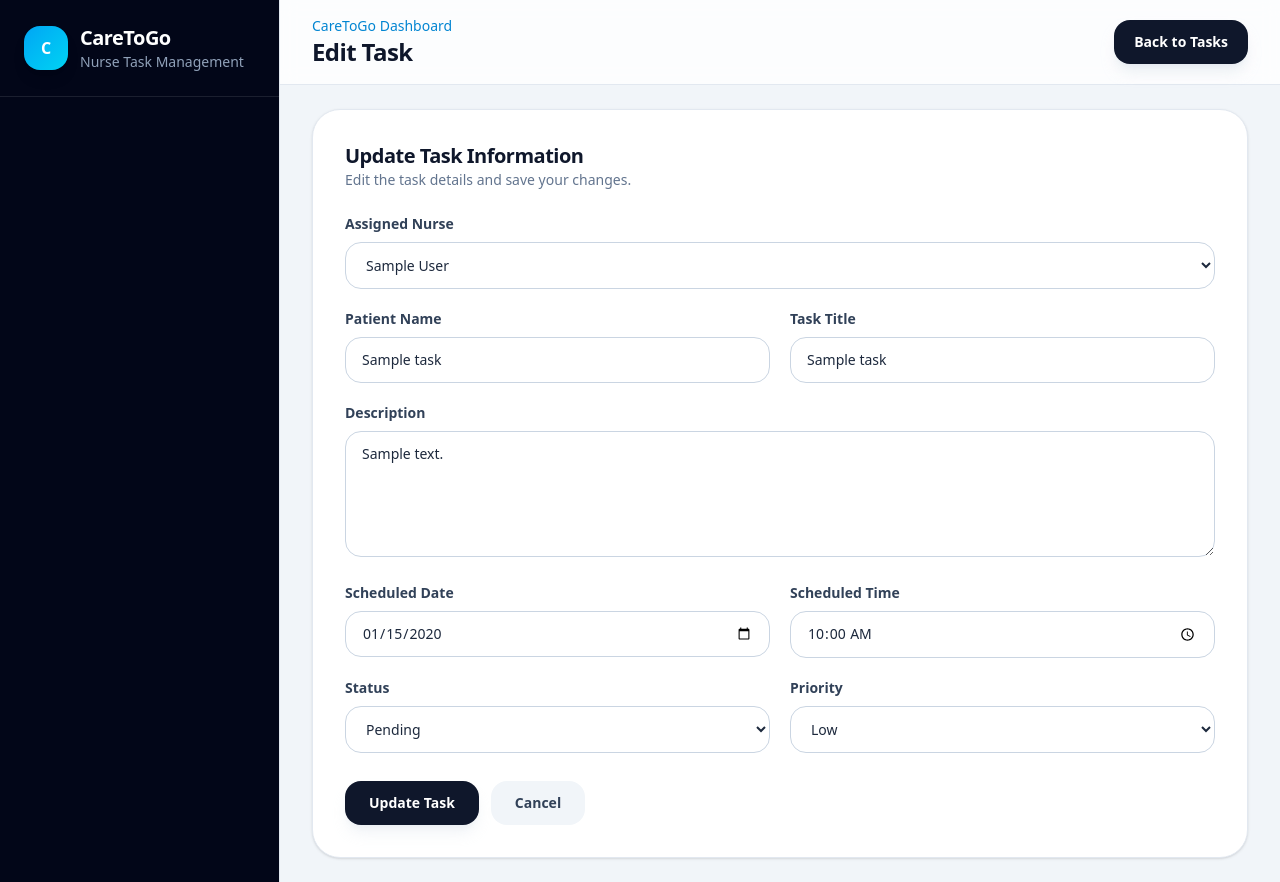
After one commit to Hydro2202/CareToDo, a Django app: page /tasks/1/edit/ in a window 1280 px wide. The commit adds this page. Run offline with Django 5.2, Linux system fonts and the light colour scheme; tables that the repository leaves empty hold one stand-in row (values such as "Sample post"); style sheets or scripts are compiled from the project's sources.

Commit message:
Not done
Action button still incomplete and Delete page the confirm button is missing

```diff
--- /dev/null
+++ b/tasks/templates/edit_task.html
@@ -0,0 +1,122 @@
+{% load static %}
+<!DOCTYPE html>
+<html lang="en" class="h-full">
+<head>
+  <meta charset="UTF-8" />
+  <meta name="viewport" content="width=device-width, initial-scale=1.0" />
+  <title>Edit Task - CareToGo</title>
+  <link rel="stylesheet" href="{% static 'css/output.css' %}">
+</head>
+<body class="min-h-full bg-slate-100 text-slate-800">
+  <div class="min-h-screen lg:grid lg:grid-cols-[280px_1fr]">
+
+    <aside class="hidden lg:flex flex-col border-r border-slate-200 bg-slate-950 text-white">
+      <div class="px-6 py-6 border-b border-white/10">
+        <div class="flex items-center gap-3">
+          <div class="flex h-11 w-11 items-center justify-center rounded-2xl bg-gradient-to-br from-sky-500 to-cyan-400 font-bold text-white shadow-lg">C</div>
+          <div>
+            <h1 class="text-xl font-bold tracking-tight">CareToGo</h1>
+            <p class="text-sm text-slate-400">Nurse Task Management</p>
+          </div>
+        </div>
+      </div>
+    </aside>
+
+    <main class="min-w-0">
+      <header class="sticky top-0 z-30 border-b border-slate-200 bg-white/80 backdrop-blur">
+        <div class="flex items-center justify-between px-5 py-4 sm:px-8">
+          <div>
+            <p class="text-sm font-medium text-sky-600">CareToGo Dashboard</p>
+            <h2 class="text-2xl font-bold tracking-tight text-slate-900">Edit Task</h2>
+          </div>
+          <a href="{% url 'task_list' %}" class="rounded-2xl bg-slate-900 px-5 py-3 text-sm font-semibold text-white shadow-lg shadow-slate-300/40 hover:bg-slate-800">
+            Back to Tasks
+          </a>
+        </div>
+      </header>
+
+      <div class="px-5 py-6 sm:px-8">
+        <section class="rounded-[28px] border border-slate-200 bg-white p-8 shadow-sm">
+          <div class="mb-6">
+            <h3 class="text-xl font-bold tracking-tight text-slate-900">Update Task Information</h3>
+            <p class="text-sm text-slate-500">Edit the task details and save your changes.</p>
+          </div>
+
+          <form method="POST" class="space-y-5">
+            {% csrf_token %}
+
+            <div>
+              <label class="mb-2 block text-sm font-semibold text-slate-700">Assigned Nurse</label>
+              <select name="nurse" class="w-full rounded-2xl border border-slate-300 bg-white px-4 py-3 text-sm outline-none transition focus:border-sky-400 focus:ring-4 focus:ring-sky-100">
+                {% for nurse in nurses %}
+                <option value="{{ nurse.id }}" {% if nurse.id == task.nurse.id %}selected{% endif %}>
+                  {{ nurse.full_name }}
+                </option>
+                {% endfor %}
+              </select>
+            </div>
+
+            <div class="grid gap-5 md:grid-cols-2">
+              <div>
+                <label class="mb-2 block text-sm font-semibold text-slate-700">Patient Name</label>
+                <input type="text" name="patient_name" value="{{ task.patient_name }}" required class="w-full rounded-2xl border border-slate-300 bg-white px-4 py-3 text-sm outline-none transition focus:border-sky-400 focus:ring-4 focus:ring-sky-100">
+              </div>
+
+              <div>
+                <label class="mb-2 block text-sm font-semibold text-slate-700">Task Title</label>
+                <input type="text" name="title" value="{{ task.title }}" required class="w-full rounded-2xl border border-slate-300 bg-white px-4 py-3 text-sm outline-none transition focus:border-sky-400 focus:ring-4 focus:ring-sky-100">
+              </div>
+            </div>
+
+            <div>
+              <label class="mb-2 block text-sm font-semibold text-slate-700">Description</label>
+              <textarea name="description" rows="5" required class="w-full rounded-2xl border border-slate-300 bg-white px-4 py-3 text-sm outline-none transition focus:border-sky-400 focus:ring-4 focus:ring-sky-100">{{ task.description }}</textarea>
+            </div>
+
+            <div class="grid gap-5 md:grid-cols-2">
+              <div>
+                <label class="mb-2 block text-sm font-semibold text-slate-700">Scheduled Date</label>
+                <input type="date" name="scheduled_date" value="{{ task.scheduled_date|date:'Y-m-d' }}" required class="w-full rounded-2xl border border-slate-300 bg-white px-4 py-3 text-sm outline-none transition focus:border-sky-400 focus:ring-4 focus:ring-sky-100">
+              </div>
+
+              <div>
+                <label class="mb-2 block text-sm font-semibold text-slate-700">Scheduled Time</label>
+                <input type="time" name="scheduled_time" value="{% if task.scheduled_time %}{{ task.scheduled_time|time:'H:i' }}{% endif %}" class="w-full rounded-2xl border border-slate-300 bg-white px-4 py-3 text-sm outline-none transition focus:border-sky-400 focus:ring-4 focus:ring-sky-100">
+              </div>
+            </div>
+
+            <div class="grid gap-5 md:grid-cols-2">
+              <div>
+                <label class="mb-2 block text-sm font-semibold text-slate-700">Status</label>
+                <select name="status" class="w-full rounded-2xl border border-slate-300 bg-white px-4 py-3 text-sm outline-none transition focus:border-sky-400 focus:ring-4 focus:ring-sky-100">
+                  <option value="pending" {% if task.status == 'pending' %}selected{% endif %}>Pending</option>
+                  <option value="in_progress" {% if task.status == 'in_progress' %}selected{% endif %}>In Progress</option>
+                  <option value="completed" {% if task.status == 'completed' %}selected{% endif %}>Completed</option>
+                </select>
+              </div>
+
+              <div>
+                <label class="mb-2 block text-sm font-semibold text-slate-700">Priority</label>
+                <select name="priority" class="w-full rounded-2xl border border-slate-300 bg-white px-4 py-3 text-sm outline-none transition focus:border-sky-400 focus:ring-4 focus:ring-sky-100">
+                  <option value="Low" {% if task.priority == 'Low' %}selected{% endif %}>Low</option>
+                  <option value="Medium" {% if task.priority == 'Medium' %}selected{% endif %}>Medium</option>
+                  <option value="High" {% if task.priority == 'High' %}selected{% endif %}>High</option>
+                </select>
+              </div>
+            </div>
+
+            <div class="flex flex-wrap gap-3 pt-2">
+              <button type="submit" class="rounded-2xl bg-slate-900 px-6 py-3 text-sm font-semibold text-white shadow-lg shadow-slate-300/30 hover:bg-slate-800">
+                Update Task
+              </button>
+              <a href="{% url 'task_list' %}" class="rounded-2xl bg-slate-100 px-6 py-3 text-sm font-semibold text-slate-700 hover:bg-slate-200">
+                Cancel
+              </a>
+            </div>
+          </form>
+        </section>
+      </div>
+    </main>
+  </div>
+</body>
+</html>
--- a/tasks/urls.py
+++ b/tasks/urls.py
@@ -5,6 +5,9 @@ urlpatterns = [
     path('', views.dashboard, name='dashboard'),
     path('tasks/', views.task_list, name='task_list'),
     path('tasks/add/', views.add_task, name='add_task'),
+    path('tasks/<int:task_id>/edit/', views.edit_task, name='edit_task'),
+    path('tasks/<int:task_id>/delete/', views.delete_task, name='delete_task'),
+    path('tasks/<int:task_id>/complete/', views.complete_task, name='complete_task'),
     path('nurses/', views.nurse_list, name='nurse_list'),
     path('reports/', views.reports, name='reports'),
 ]
--- a/tasks/views.py
+++ b/tasks/views.py
@@ -1,4 +1,4 @@
-from django.shortcuts import render, redirect
+from django.shortcuts import render, redirect, get_object_or_404
 from .models import Task, Nurse
 
 
@@ -61,7 +61,7 @@ def add_task(request):
         status = request.POST.get('status')
         priority = request.POST.get('priority')
 
-        nurse = Nurse.objects.get(id=nurse_id)
+        nurse = get_object_or_404(Nurse, id=nurse_id)
 
         Task.objects.create(
             nurse=nurse,
@@ -77,3 +77,48 @@ def add_task(request):
         return redirect('task_list')
 
     return render(request, 'add_task.html', {'nurses': nurses})
+
+
+def edit_task(request, task_id):
+    task = get_object_or_404(Task, id=task_id)
+    nurses = Nurse.objects.all()
+
+    if request.method == 'POST':
+        nurse_id = request.POST.get('nurse')
+        task.nurse = get_object_or_404(Nurse, id=nurse_id)
+        task.patient_name = request.POST.get('patient_name')
+        task.title = request.POST.get('title')
+        task.description = request.POST.get('description')
+        task.scheduled_date = request.POST.get('scheduled_date')
+        task.scheduled_time = request.POST.get('scheduled_time') or None
+        task.status = request.POST.get('status')
+        task.priority = request.POST.get('priority')
+        task.save()
+
+        return redirect('task_list')
+
+    context = {
+        'task': task,
+        'nurses': nurses,
+    }
+    return render(request, 'edit_task.html', context)
+
+
+def delete_task(request, task_id):
+    task = get_object_or_404(Task, id=task_id)
+
+    if request.method == 'POST':
+        task.delete()
+        return redirect('task_list')
+
+    return render(request, 'delete_task.html', {'task': task})
+
+
+def complete_task(request, task_id):
+    task = get_object_or_404(Task, id=task_id)
+
+    if request.method == 'POST':
+        task.status = 'completed'
+        task.save()
+
+    return redirect('task_list')
```
Also changed, not shown: tasks/templates/delete_task.html (added, +56 -0 lines), tasks/templates/task_list.html (+56 -28 lines).
